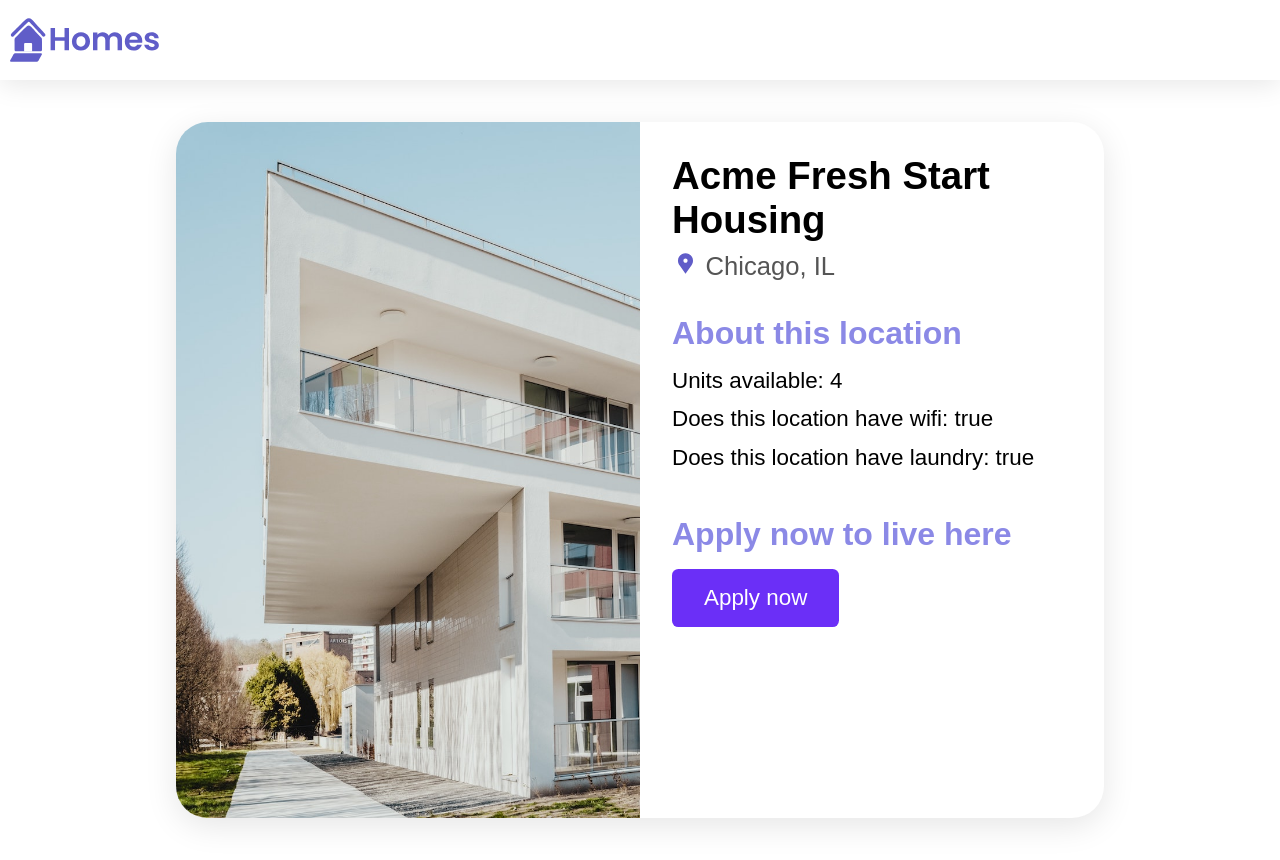
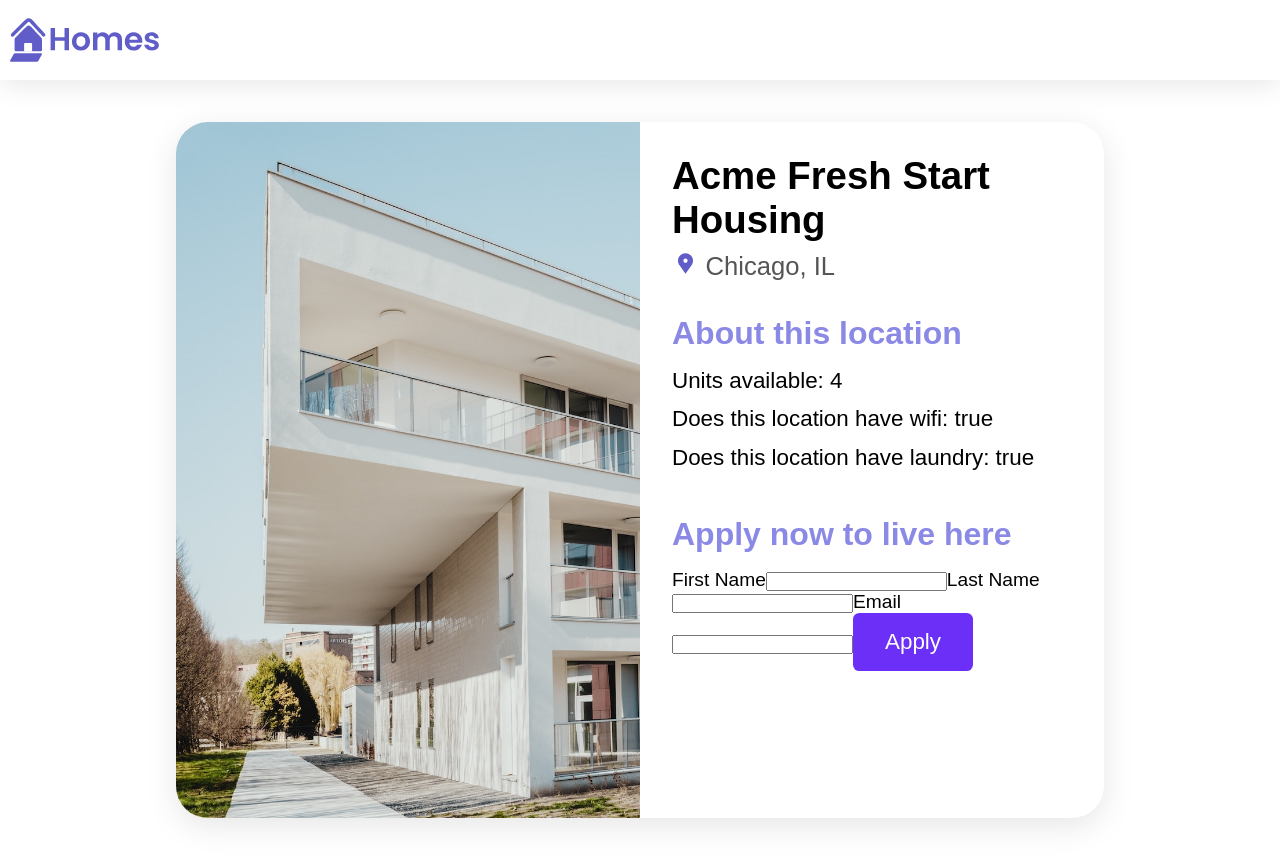
Before and after one commit to FellpsGN/ang-FindHouse, an Angular app: page /details/0 in a window 1280 px wide. Built offline with nearby package versions, Linux system fonts and the light colour scheme.

Commit message:
Add FormControl, FormGroup, ReactiveFormsModule
Add import to do a "apply" form in page details, added inputs in template and labels using attribute [formGroup] and formControlName

```diff
--- a/src/app/components/details/details.component.html
+++ b/src/app/components/details/details.component.html
@@ -18,7 +18,18 @@
 
         <section class="listing-apply">
             <h2 class="section-heading"> Apply now to live here </h2>
-            <button class="primary" type="button"> Apply now </button>
+            <form [formGroup]="applyForm">
+                <label for="first-name">First Name</label>
+                <input type="text" id="first-name" formControlName="firstName">
+
+                <label for="last-name">Last Name</label>
+                <input type="text" id="last-name" formControlName="lastName">
+
+                <label for="email">Email</label>
+                <input type="text" id="email" formControlName="email">
+
+                <button type="submit" class="primary"> Apply </button>
+            </form>
         </section>
     </div>
 
--- a/src/app/components/details/details.component.ts
+++ b/src/app/components/details/details.component.ts
@@ -2,10 +2,11 @@
 import { ActivatedRoute } from '@angular/router';
 import { HousingService } from '../../services/housing-service/housing.service';
 import { HousingLocation } from '../../models/housing-location';
+import { FormControl, FormGroup, ReactiveFormsModule } from '@angular/forms';
 
 @Component({
   selector: 'app-details',
-  imports: [],
+  imports: [ReactiveFormsModule],
   templateUrl: './details.component.html',
   styleUrl: './details.component.css'
 })
@@ -14,6 +15,11 @@
   route: ActivatedRoute = inject(ActivatedRoute);
   housingService = inject(HousingService);
   housingLocation: HousingLocation | undefined;
+  applyForm = new FormGroup({
+    firstName: new FormControl(''),
+    lastName: new FormControl(''),
+    email: new FormControl('')
+  });
 
   constructor() {
     const housingLocationId = Number(this.route.snapshot.params['id']);
```
